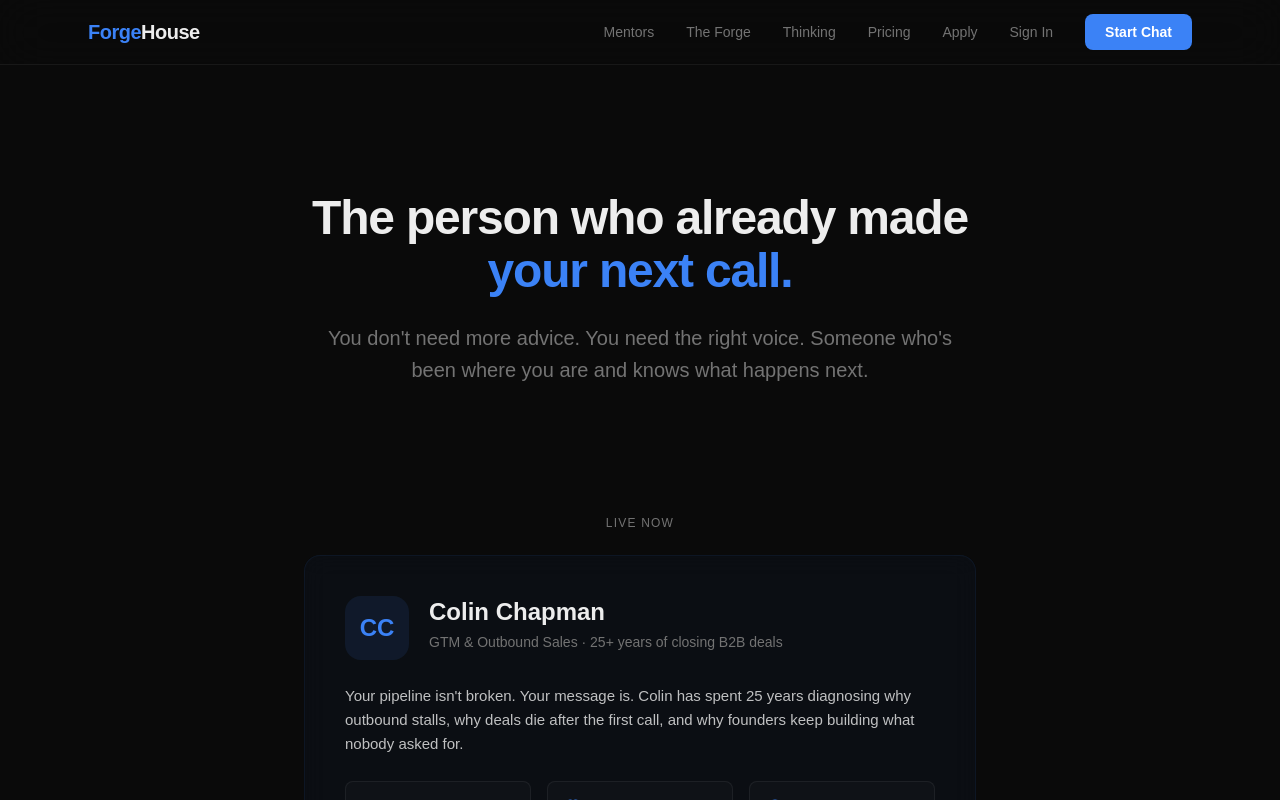
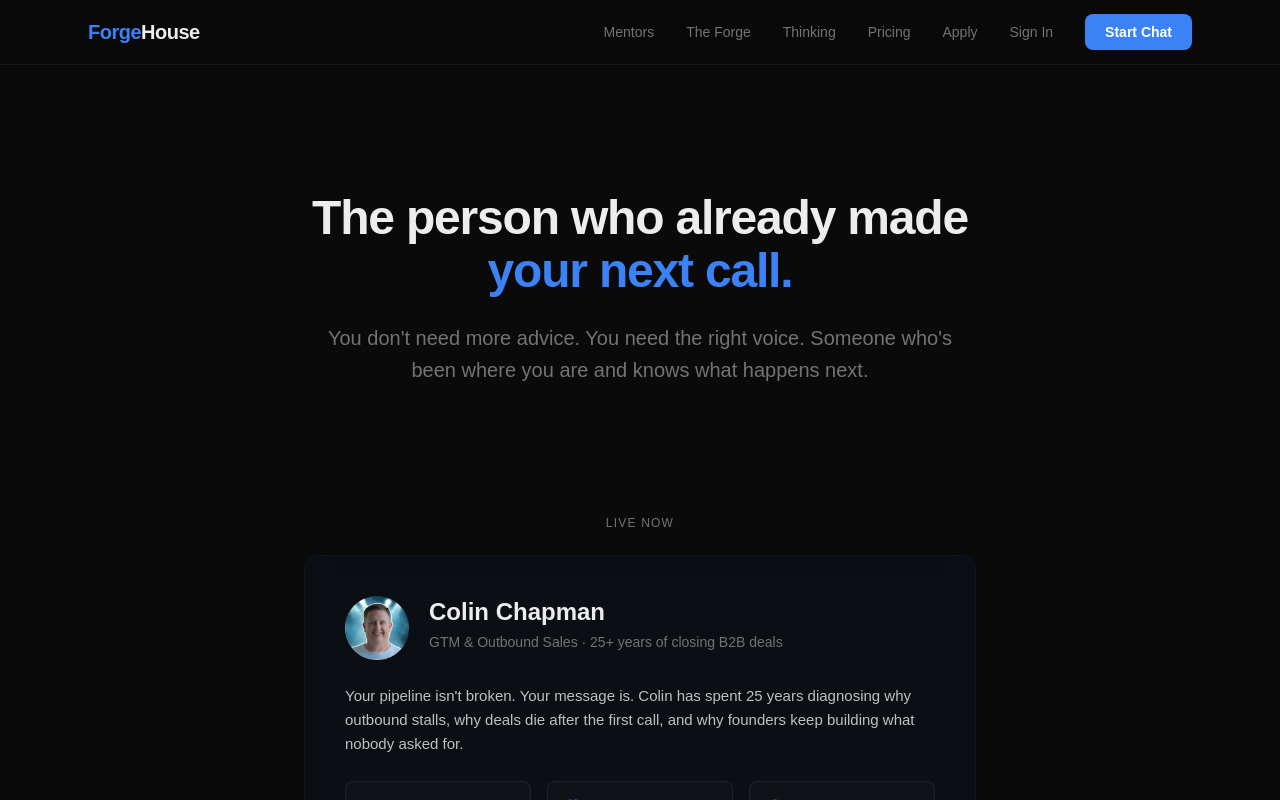
Before and after one commit to Apex-Sudo/forgehouse-site, a Next.js app: page /mentors in a window 1280 px wide. Shown: the top 800 px of the page. Built offline with nearby package versions, Linux system fonts and the light colour scheme; no server answers.

Commit message:
add Colin profile picture to mentors listing page

```diff
--- a/src/app/mentors/page.tsx
+++ b/src/app/mentors/page.tsx
@@ -49,9 +49,11 @@ export default function MentorsPage() {
           <div className="glass-card p-8 md:p-10">
             {/* Header */}
             <div className="flex items-start gap-5 mb-6">
-              <div className="w-16 h-16 rounded-2xl bg-amber/10 flex items-center justify-center text-2xl font-bold text-amber shrink-0">
-                CC
-              </div>
+              <img
+                src="/mentors/colin-chapman.png"
+                alt="Colin Chapman"
+                className="w-16 h-16 rounded-2xl object-cover shrink-0"
+              />
               <div>
                 <h2 className="text-2xl font-bold mb-1">Colin Chapman</h2>
                 <p className="text-muted text-sm">GTM & Outbound Sales · 25+ years of closing B2B deals</p>
```
Also changed, not shown: 1 other file (tests, documents, lock files or other folders).
